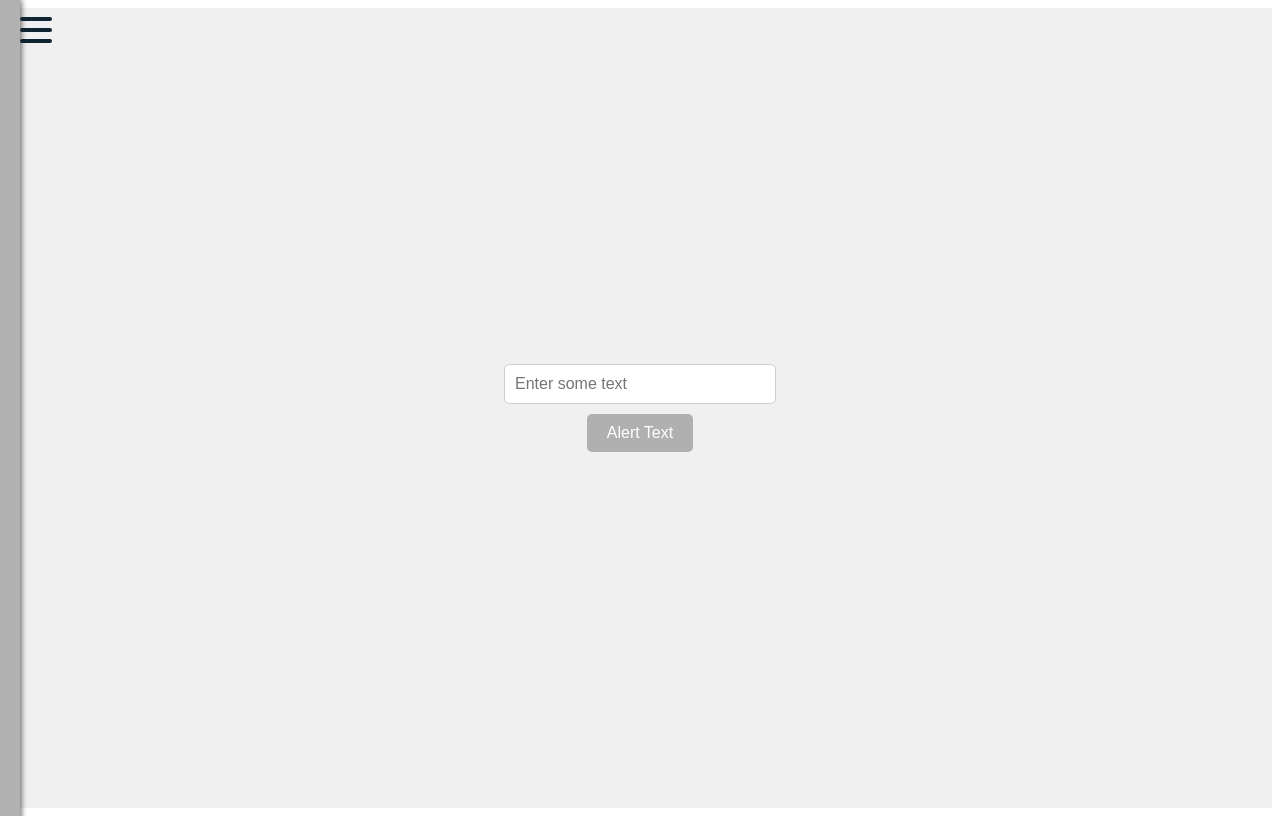
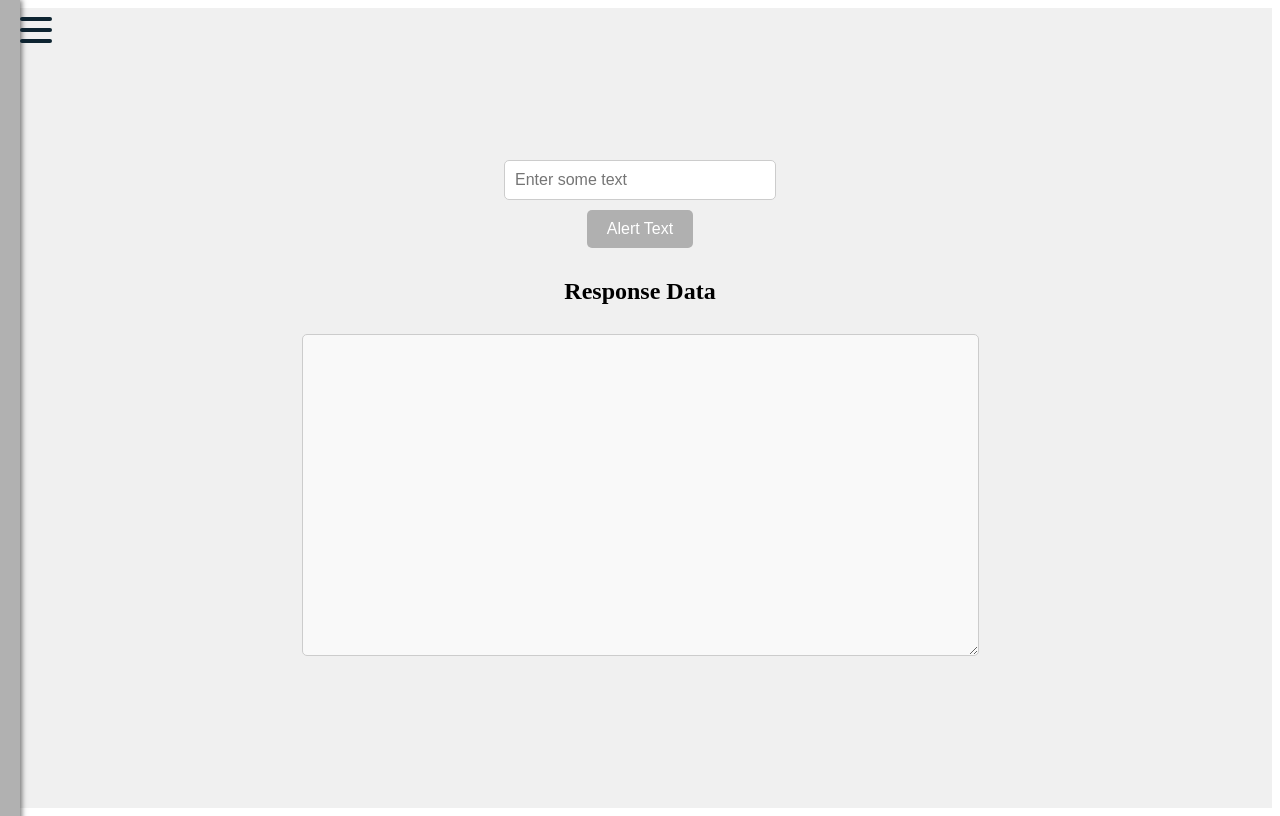
Before and after one commit to BhuvanArn/A.R.E.A, an Angular app in the folder PoC_Frontend/angular_poc/: page / in a window 1280 px wide. Built offline with nearby package versions, Linux system fonts and the light colour scheme.

Commit message:
:heavy_plus_sign: Added text field to see output of get request

```diff
--- a/PoC_Frontend/angular_poc/src/app/app.component.html
+++ b/PoC_Frontend/angular_poc/src/app/app.component.html
@@ -20,5 +20,8 @@
   <div class="input-container">
     <input [(ngModel)]="userInput" placeholder="Enter some text" />
     <button class="send-input" (click)="onButtonClick()">Alert Text</button>
+
+    <h2>Response Data</h2>
+    <textarea [value]="responseData" rows="20" cols="80" readonly></textarea>
   </div>
 </div>
--- a/PoC_Frontend/angular_poc/src/app/app.component.ts
+++ b/PoC_Frontend/angular_poc/src/app/app.component.ts
@@ -15,6 +15,7 @@ export class AppComponent {
   title = 'angular_poc';
   userInput: string = '';
   menuOpen: boolean = false;
+  responseData: string = '';
 
   constructor(private http: HttpClient) {}
 
@@ -41,11 +42,13 @@ export class AppComponent {
       response.subscribe(
         (data) => {
           // alert('GET response: ' + data);
+          this.responseData = JSON.stringify(data, null, 2);
           console.log('GET response: ', data);
-          console.log(data); // Process the response data here
+          console.log(data);
         },
         (error) => {
-          console.error('Error occurred:', error); // Handle errors here
+          console.error('Error occurred:', error);
+          this.responseData = 'Error: Unable to fetch data. Check the console for details.';
         }
       );
 
--- a/PoC_Frontend/angular_poc/src/app/menu.css
+++ b/PoC_Frontend/angular_poc/src/app/menu.css
@@ -100,3 +100,13 @@
     transform-origin: 0% 100%;
     transition: transform 0.4s ease-in-out;
 }
+
+textarea {
+    font-family: monospace;
+    width: 100%;
+    box-sizing: border-box;
+    padding: 10px;
+    border: 1px solid #ccc;
+    border-radius: 5px;
+    background: #f9f9f9;
+}
```
